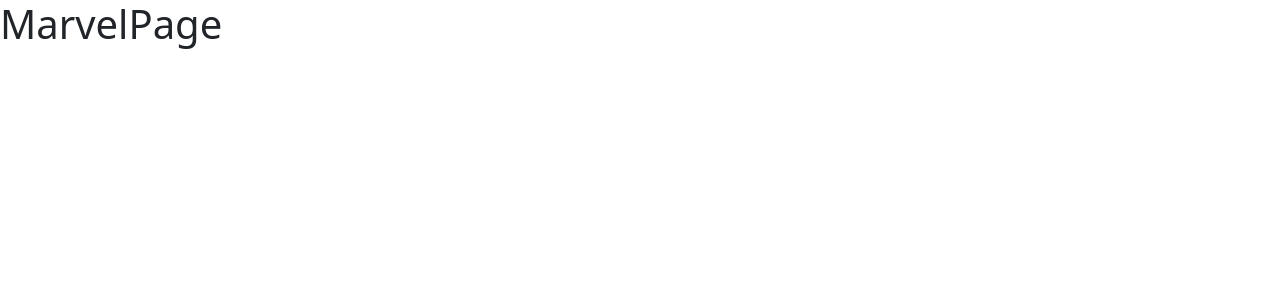
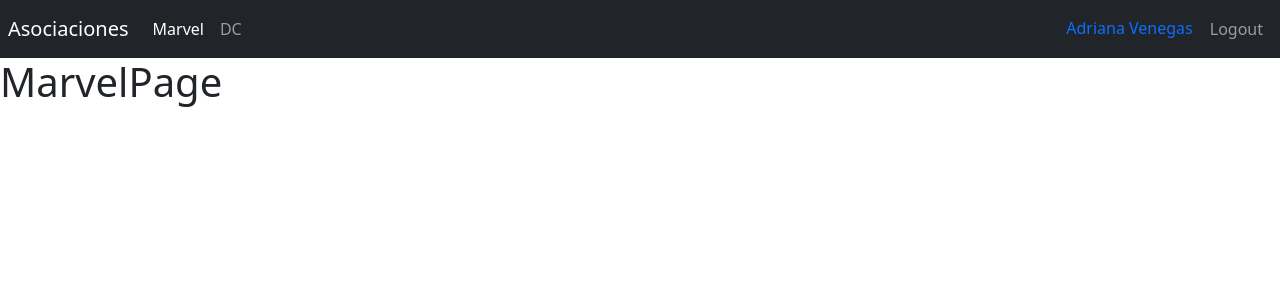
Before and after one commit to adrivegas/HeroesApp-SPA, a React (Vite) app: page /marvel in a window 1280 px wide. Shown: the top 300 px of the page. Built offline with nearby package versions, Linux system fonts and the light colour scheme.

Commit message:
Se coloca la clase de la ruta activa y se crean los archivos de barril

```diff
--- /dev/null
+++ b/src/auth/index.js
@@ -0,0 +1 @@
+export * from './pages';
--- /dev/null
+++ b/src/auth/pages/index.js
@@ -0,0 +1 @@
+export * from './LoginPage';
--- /dev/null
+++ b/src/heroes/index.js
@@ -0,0 +1 @@
+export * from './pages';
--- /dev/null
+++ b/src/heroes/pages/index.js
@@ -0,0 +1,2 @@
+export *from './DcPage.jsx';
+export *from './MarvelPage';
--- a/src/router/AppRouter.jsx
+++ b/src/router/AppRouter.jsx
@@ -1,12 +1,14 @@
 import { Routes, Route, Link, Navigate } from "react-router-dom";
 
-import { DcPage } from "../heroes/pages/DcPage";
-import { LoginPage } from "../auth/pages/LoginPage";
-import { MarvelPage } from "../heroes/pages/MarvelPage";
+import { DcPage, MarvelPage } from "../heroes";
+import { LoginPage } from '../auth';
+import { Navbar } from "../ui";
 
 export const AppRouter = () => {
     return (
         <>
+            <Navbar />
+
             <Routes>
                 <Route path="marvel" element={<MarvelPage />} />
                 <Route path="dc" element={<DcPage />} />
--- /dev/null
+++ b/src/ui/components/Navbar.jsx
@@ -0,0 +1,46 @@
+import { Link, NavLink } from 'react-router-dom';
+
+
+export const Navbar = () => {
+    return (
+        <nav className="navbar navbar-expand-sm navbar-dark bg-dark p-2">
+
+            <Link
+                className="navbar-brand"
+                to="/"
+            >
+                Asociaciones
+            </Link>
+
+            <div className="navbar-collapse">
+                <div className="navbar-nav">
+
+                    <NavLink
+                        className={({ isActive }) => `nav-item nav-link ${isActive ? 'active' : ''}`}
+                        to="/marvel"
+                    >
+                        Marvel
+                    </NavLink>
+
+                    <NavLink
+                        className={({ isActive }) => `nav-item nav-link ${isActive ? 'active' : ''}`}
+                        to="/dc"
+                    >
+                        DC
+                    </NavLink>
+                </div>
+            </div>
+
+            <div className="navbar-collapse collapse w-100 order-3 dual-collapse2 d-flex justify-content-end">
+                <ul className="navbar-nav ml-auto">
+                    <span className='nav-item nav-link text-primary'>
+                        Adriana Venegas
+                    </span>
+                    <button className='nav-item nav-link btn'>
+                        Logout
+                    </button>
+                </ul>
+            </div>
+        </nav>
+    )
+}
--- /dev/null
+++ b/src/ui/index.js
@@ -0,0 +1 @@
+export * from './components/Navbar';
```
